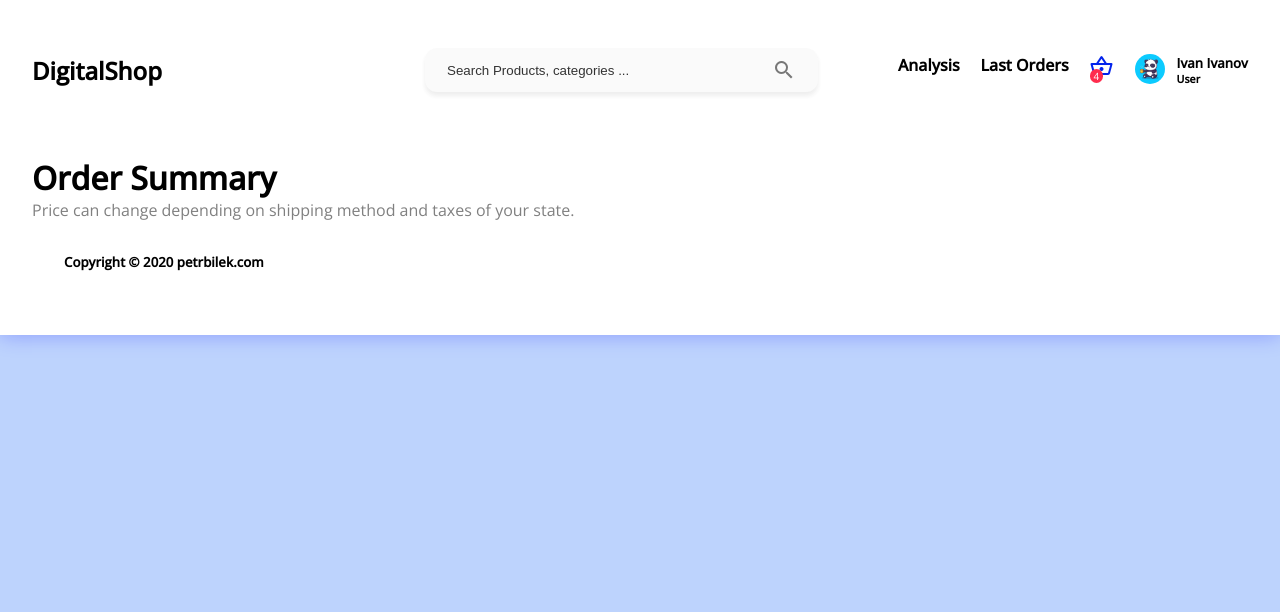
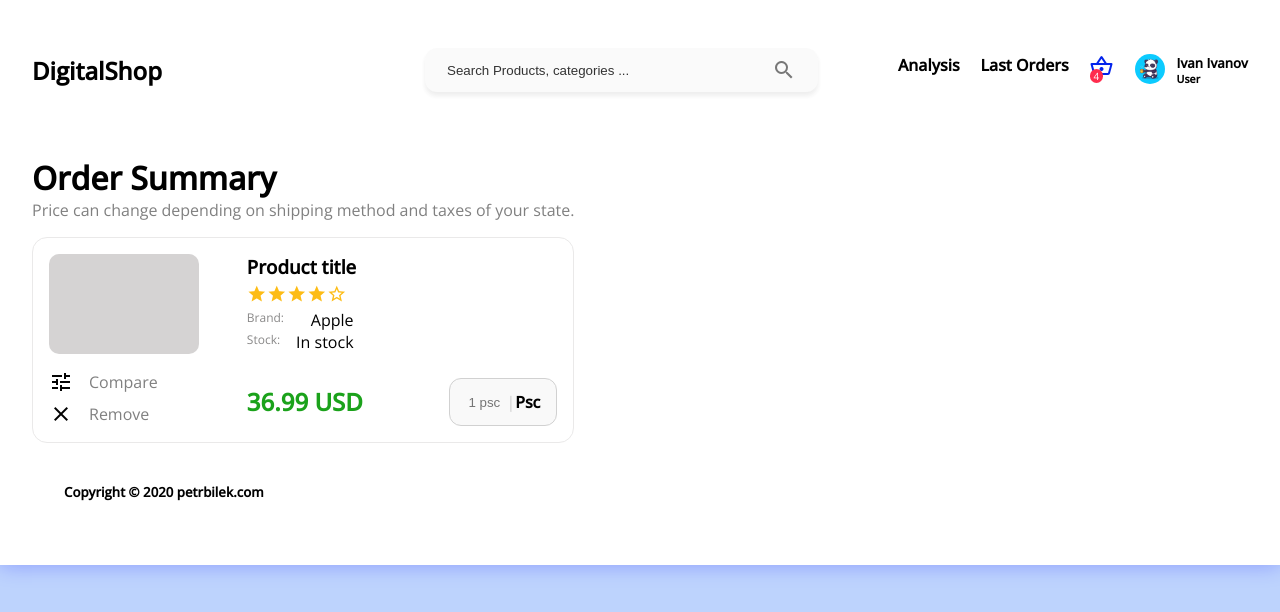
Before and after one commit to KAdelya/frontend_shop_digital_departments, a React (Create React App) app: page /basket in a window 1280 px wide. Shown: the top 612 px of the page. Built offline with nearby package versions, Linux system fonts and the light colour scheme.

Commit message:
product card

```diff
--- a/src/pages/Basket/BasketCard/BasketCard.tsx
+++ b/src/pages/Basket/BasketCard/BasketCard.tsx
@@ -1,9 +1,31 @@
 import styles from './index.module.sass'
+import RatingRow from "../../Home/Sidebar/RatingBlock/RatingRow";
+import CountInput from "../../../components/ui/CountInput/CountInput";
+import ProductInfo from "../../Product/ProductInfo/ProductInfo";
 
 const BasketCard = () => {
     return (
         <div className={styles.basket_crd}>
-
+            <div className={styles.basket_crd__btns}>
+                <div className={styles.basket_crd__img}></div>
+                <div className={styles.basket_crd__btn}>
+                    <span className='material-icons-outlined'>tune</span>
+                    <label>Compare</label>
+                </div>
+                <div className={styles.basket_crd__btn}>
+                    <span className='material-icons-outlined'>close</span>
+                    <label>Remove</label>
+                </div>
+            </div>
+            <div className={styles.basket_crd__info}>
+                <h3>Product title</h3>
+                <RatingRow stars={4} checkbox={false}/>
+                <ProductInfo brand="Apple"  stock="In stock"/>
+                <h2>36.99 USD</h2>
+            </div>
+            <div className={styles.basket_crd__count}>
+                <CountInput/>
+            </div>
         </div>
     )
 }
--- a/src/pages/Basket/BasketCard/index.module.sass
+++ b/src/pages/Basket/BasketCard/index.module.sass
@@ -1,3 +1,38 @@
 .basket_crd
   display: flex
-  ba
+  padding: 1rem
+  border-radius: 15px
+  border: 1px solid #eae9e9
+  margin: 1rem 0 0.5rem
+  justify-content: space-between
+  position: relative
+
+  &__img
+    background: #d5d3d3
+    width: 150px
+    height: 100px
+    border-radius: 10px
+    margin-bottom: 1rem
+
+  &__btn
+    margin-top: 0.5rem
+    width: 70%
+    display: flex
+    align-items: center
+    cursor: pointer
+
+    > span
+      margin-right: 1rem
+
+    > label
+      color: grey
+      cursor: pointer
+
+  &__count
+    align-items: end
+    display: flex
+
+  &__info
+    > h2
+      color: #1ba21b
+      margin-top: 2rem
--- a/src/pages/Product/PriceBlock/PriceBlock.tsx
+++ b/src/pages/Product/PriceBlock/PriceBlock.tsx
@@ -1,6 +1,7 @@
 import styles from './index.module.sass'
-import CountInput from "../CountInput/CountInput";
+import CountInput from "../../../components/ui/CountInput/CountInput";
 import {useNavigate} from "react-router-dom";
+import ProductInfo from "../ProductInfo/ProductInfo";
 
 const PriceBlock = () => {
     const navigate = useNavigate()
--- a/src/pages/Product/Product.tsx
+++ b/src/pages/Product/Product.tsx
@@ -15,7 +15,7 @@ const Product = () => {
                     <div className={styles.product__img}>
                         <img src={defaultImg}/>
                     </div>
-                    <div>
+                    <div className={styles.product__desc}>
                         <h1>iPhone 13 Pro MAX</h1>
                         <RatingRow stars={4} checkbox={false}/>
                         <p>У новой телефотокамеры фокусное расстояние 77 мм и трёхкратный оптический зум — идеальные
--- a/src/pages/Product/ProductInfo/ProductInfo.tsx
+++ b/src/pages/Product/ProductInfo/ProductInfo.tsx
@@ -2,25 +2,28 @@ import styles from './index.module.sass'
 import {FC} from "react";
 
 interface ProductInfoProps {
-    sku: string,
-    category: string,
-    brand: string,
-    stock: 'In stock' | 'Not available'
+    sku?: string,
+    category?: string,
+    brand?: string,
+    stock?: 'In stock' | 'Not available'
 }
 
 const ProductInfo: FC<ProductInfoProps> = ({sku, category, brand, stock}) => {
     return (
         <aside className={styles.product}>
+            {sku && category &&
                 <ul>
+                    {sku &&
                         <li>
                             <span>SKU:</span>
                             <label>{sku}</label>
-                </li>
+                        </li>}
+                    {category &&
                         <li>
                             <span>Category:</span>
                             <label>{category}</label>
-                </li>
-            </ul>
+                        </li>}
+                </ul>}
             <ul>
                 <li>
                     <span>Brand:</span>
--- a/src/pages/Product/ProductInfo/index.module.sass
+++ b/src/pages/Product/ProductInfo/index.module.sass
@@ -3,12 +3,17 @@
 
   > ul
     width: 100%
-    padding: 3rem 5rem 0 0
+    max-width: 200px
+    &:first-child
+      margin-right: 3rem
+
 
     > li
+      width: 100%
       justify-content: space-between
       display: flex
 
       > span
         font-size: 12px
         color: #898888
+        margin-right: 1rem
--- a/src/pages/Product/index.module.sass
+++ b/src/pages/Product/index.module.sass
@@ -29,3 +29,7 @@
         margin-right: 1rem
         font-size: 24px
         color: #ff2c4d
+
+  &__desc
+    > p
+      margin-bottom: 2rem
```
Also changed, not shown: src/components/ui/CountInput/CountInput.tsx (renamed from src/pages/Product/CountInput/CountInput.tsx), src/components/ui/CountInput/index.module.sass (renamed from src/pages/Product/CountInput/index.module.sass). Lines whose indentation alone changed are shown as unchanged.
